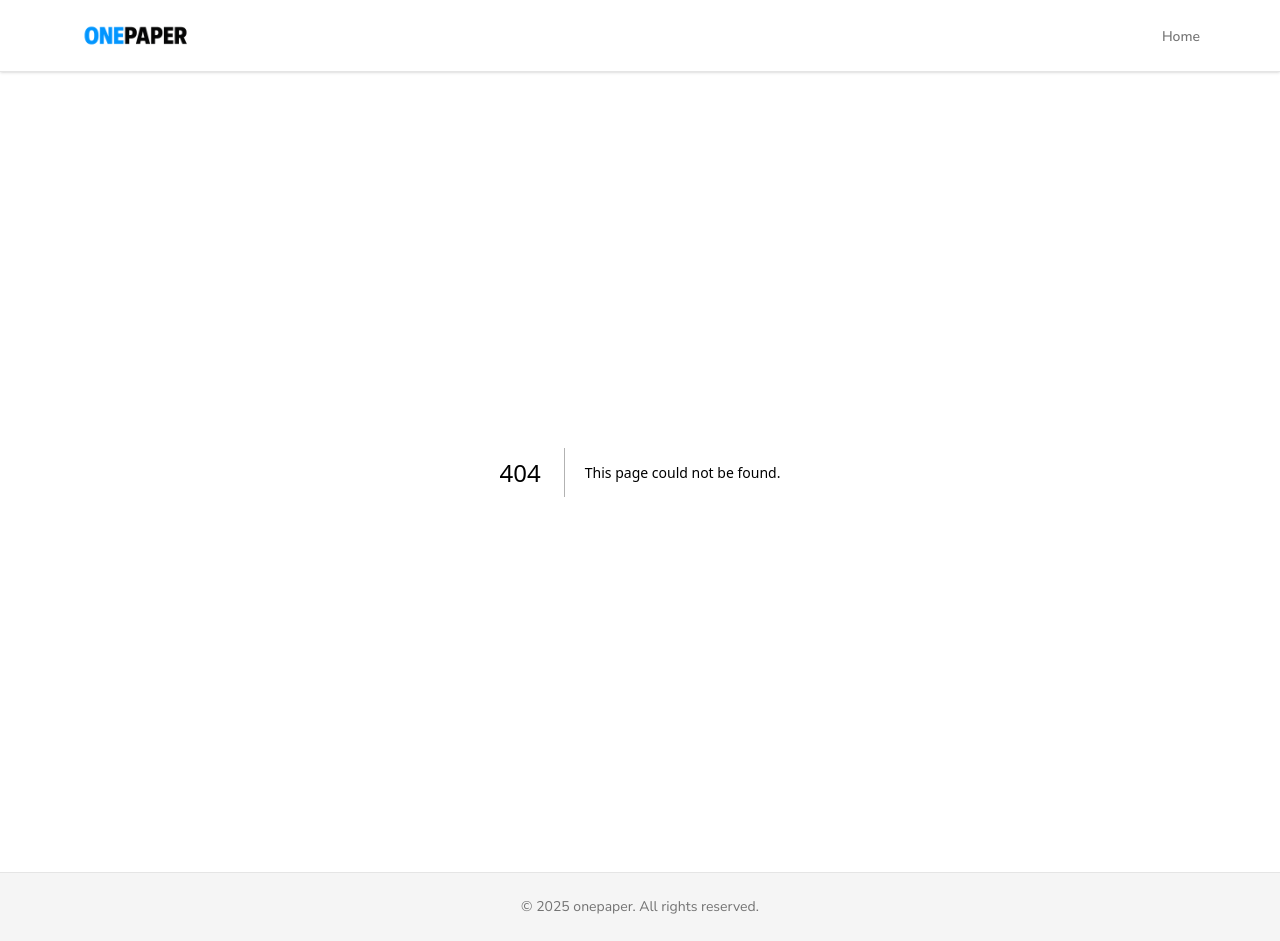
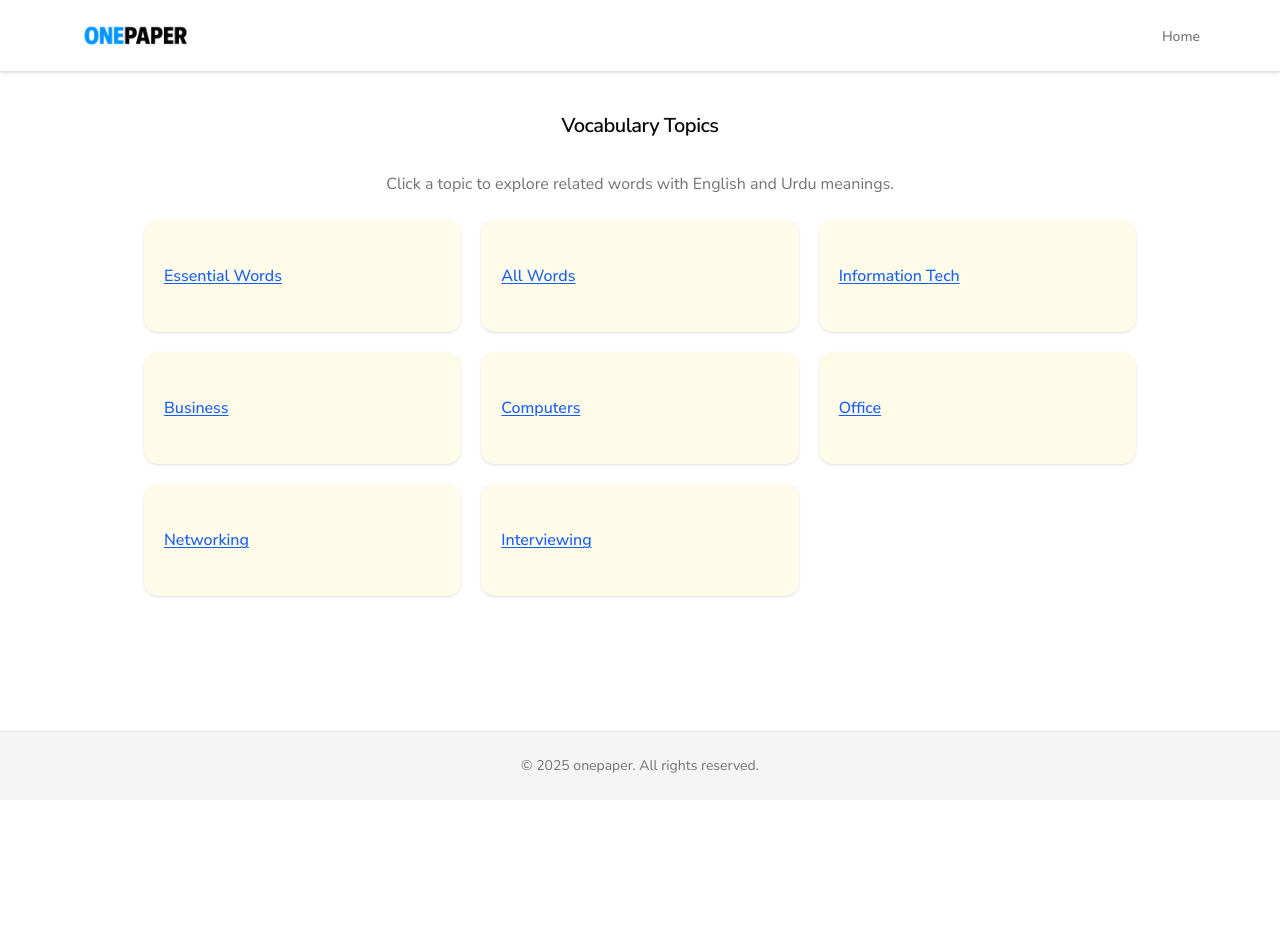
Before and after one commit to waqarkhan424/mcqs-app, a Next.js app: page /vocabulary in a window 1280 px wide. Before the commit this address had no page. After the commit the page ends 800 px from the top, so only its background shows below. Built offline with nearby package versions, Linux system fonts and the light colour scheme.

Commit message:
Initial commit

```diff
--- a/app/components/browse-sections.tsx
+++ b/app/components/browse-sections.tsx
@@ -1,7 +1,7 @@
 "use client";
 import { Card, CardContent } from "@/components/ui/card";
 import Typography from "@/components/ui/typography";
-import { Landmark, BookType } from "lucide-react";
+import { Landmark, BookType, BookOpenText } from "lucide-react";
 import Link from "next/link";
 
 
@@ -19,6 +19,13 @@ const sections = [
         icon: BookType,
         color: "text-green-600",
     },
+    {
+        label: "Vocabulary",
+        href: "/vocabulary",
+        icon: BookOpenText,
+        color: "text-rose-600",
+    },
+
 ];
 
 
@@ -30,7 +37,8 @@ export default function BrowseSections() {
                 Browse Sections
             </Typography>
 
-            <div className="grid grid-cols-1 sm:grid-cols-2 gap-5">
+            {/* <div className="grid grid-cols-1 sm:grid-cols-2 gap-5"> */}
+            <div className="grid grid-cols-1 sm:grid-cols-2 md:grid-cols-3 gap-5">
 
                 {sections.map((section) => {
                     const Icon = section.icon;
--- /dev/null
+++ b/app/vocabulary/[topic]/page.tsx
@@ -0,0 +1,39 @@
+//@ts-nocheck
+import { notFound } from "next/navigation";
+import Typography from "@/components/ui/typography";
+import prisma from "@/lib/prisma";
+
+interface Props {
+    params: { topic: string };
+}
+
+export default async function VocabularyTopicPage({ params }: Props) {
+    const { topic } = params;
+
+    const words = await prisma.vocabulary.findMany({
+        where: {
+            topic: topic,
+        },
+    });
+
+    if (!words || words.length === 0) return notFound();
+
+    return (
+        <div className="max-w-4xl mx-auto px-4 py-10 space-y-6">
+            <Typography variant="h2" className="capitalize text-center">
+                {topic.replace(/-/g, " ")} Vocabulary
+            </Typography>
+
+            <div className="space-y-4">
+                {words.map((word) => (
+                    <div key={word.id} className="p-4 border border-gray-200 rounded-md bg-white">
+                        <Typography variant="h3">{word.word}</Typography>
+                        <p className="text-sm text-gray-700">{word.definition}</p>
+                        <p className="text-sm text-green-700">{word.urduMeaning}</p>
+                        <p className="text-sm text-blue-700 italic">{word.example}</p>
+                    </div>
+                ))}
+            </div>
+        </div>
+    );
+}
--- /dev/null
+++ b/app/vocabulary/page.tsx
@@ -0,0 +1,38 @@
+import { Card, CardContent } from "@/components/ui/card";
+import Typography from "@/components/ui/typography";
+import Link from "next/link";
+
+const topics = [
+    "Essential Words",
+    "All Words",
+    "Information Tech",
+    "Business",
+    "Computers",
+    "Office",
+    "Networking",
+    "Interviewing",
+];
+
+export default function VocabularyPage() {
+    return (
+        <div className="max-w-5xl mx-auto px-4 py-10 space-y-6">
+            <Typography variant="h2" className="text-center">Vocabulary Topics</Typography>
+            <Typography className="text-muted-foreground text-center">Click a topic to explore related words with English and Urdu meanings.</Typography>
+
+            <div className="grid grid-cols-1 sm:grid-cols-2 md:grid-cols-3 gap-5">
+                {topics.map((topic) => (
+                    <Card key={topic} className="bg-yellow-50 transition rounded-xl border-none shadow-sm">
+                        <CardContent className="p-5">
+                            <Link
+                                href={`/vocabulary/${topic.toLowerCase().replace(/\s+/g, "-")}`}
+                                className="flex items-center gap-3 font-medium text-blue-600 underline underline-offset-2"
+                            >
+                                {topic}
+                            </Link>
+                        </CardContent>
+                    </Card>
+                ))}
+            </div>
+        </div>
+    );
+}
```
Also changed, not shown: 1 other file (tests, documents, lock files or other folders).
